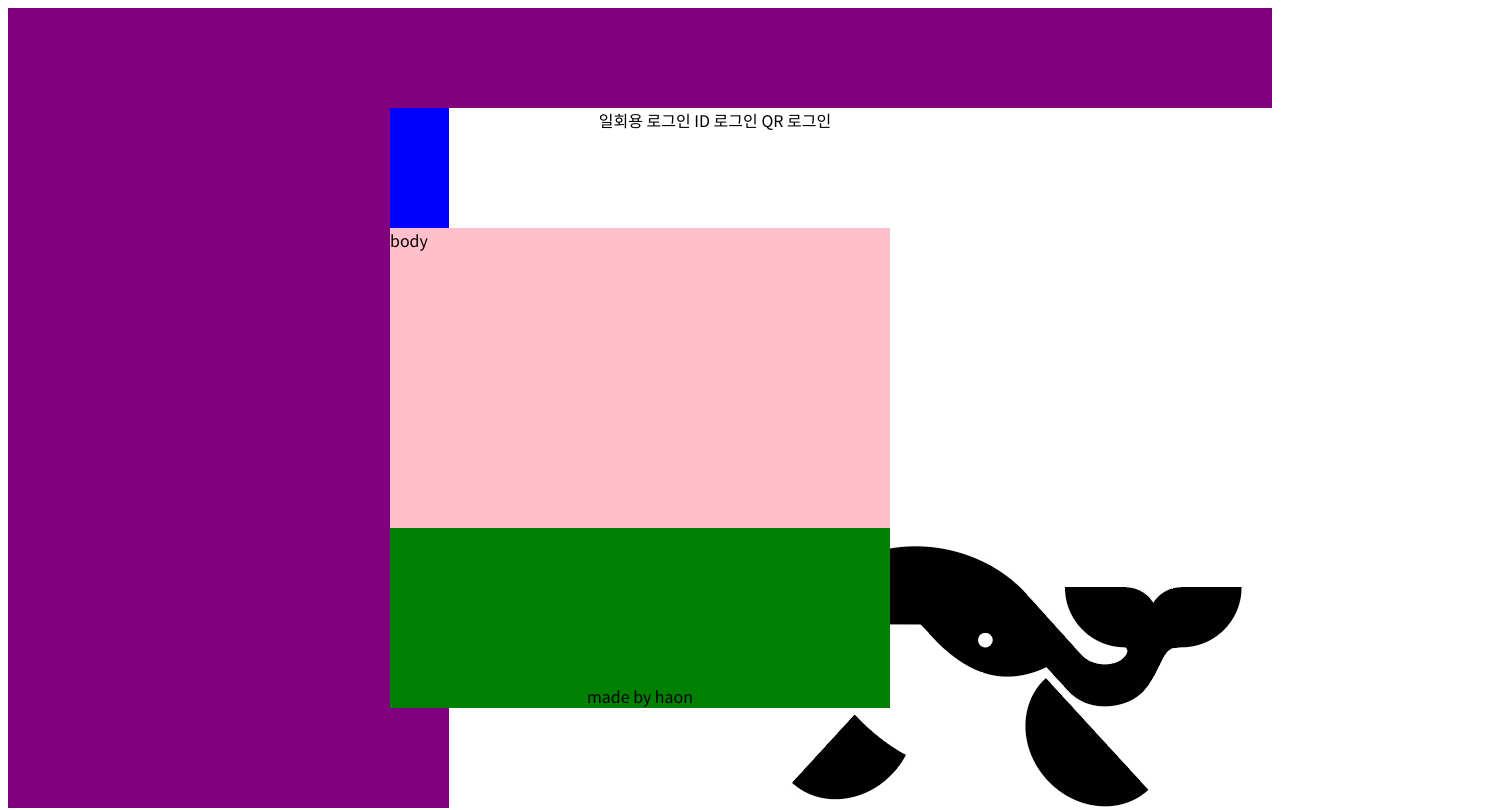
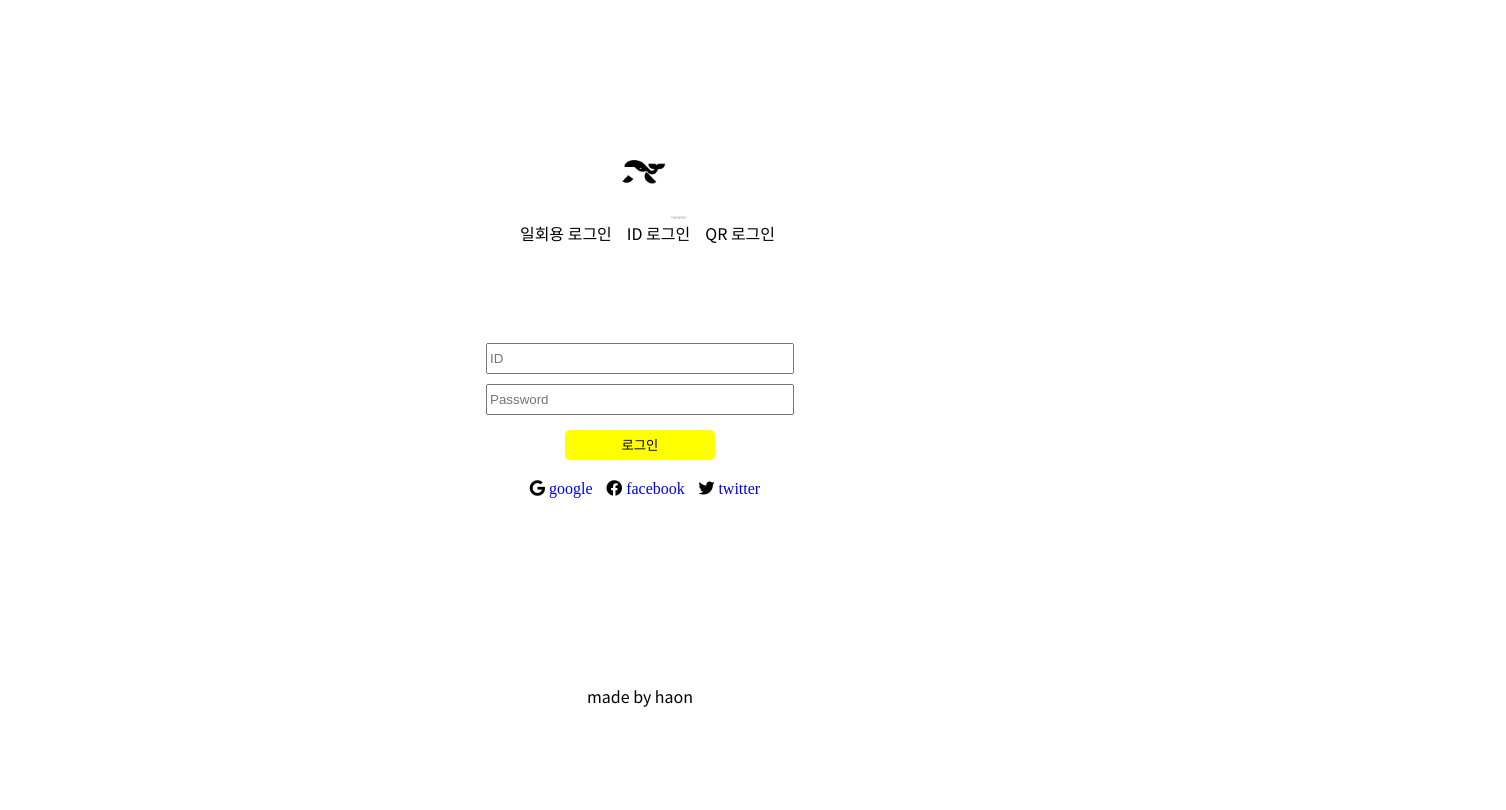
Before and after one commit to jinaliml/layout_practice, a plain HTML site: page index.html in a window 1280 px wide. Shown: the top 810 px of the page, 1506 px wide, since content can reach past the window. Drawn offline with Linux system fonts and the light colour scheme.

Commit message:
login 창 디자인
로고 사이즈 조절 로그인 버튼 로그인 옵셕 세가지 전반적인 색 조절

```diff
--- a/index.html
+++ b/index.html
@@ -7,6 +7,10 @@
     <title>layout_practice_1</title>
     <link href="https://fonts.googleapis.com/css2?family=Noto+Sans+KR:wght@100;300;400;500;700;900&display=swap" rel="stylesheet">
     <link rel="stylesheet" href='style/styles.css'>
+    <link
+    rel="stylesheet"
+    href="https://cdnjs.cloudflare.com/ajax/libs/font-awesome/5.8.2/css/all.min.css"
+  />
 </head>
 <body>
     <div class="root">
@@ -30,7 +34,28 @@
                 </div>
             </div>
             <div class="body">
-                body
+                <div class="input_form">
+                    <input type="text" name='ID' size=30 placeholder="ID">
+
+                    <input type="text" name="PW" size=30  placeholder="Password">
+                </div>
+                <div class="button_login">
+                    <button class="login_button" type="button">
+                        로그인
+                    </button>
+                </div>
+                <div class="login_option">
+                    <i class="fab fa-google">
+                        <a href="#">google</a>
+                    </i>
+                    <i class="fab fa-facebook">
+                        <a href="#">facebook</a>
+                    </i>
+                    <i class="fab fa-twitter">
+                        <a href="#">twitter</a>
+                    </i>
+                </div>
+
             </div>
             <div class="footer">
                 made by haon
--- a/style/styles.scss
+++ b/style/styles.scss
@@ -1,8 +1,11 @@
+a{
+    text-decoration:none;
+}
 body{
     font-family:"Noto Sans KR", "sans-serif";
 }
 .root{
-    background:purple;
+
     min-width:100%;
     min-height:100vh;
     display:flex;
@@ -14,29 +17,71 @@ body{
 .square{
     width:500px;
     height:600px;
-    background:yellow;
+
     display:flex;
     flex-flow: column wrap;
 
 }
 .header{
-    background:blue;
+
     width: 100%;
-    height:20%;
+    height:25%;
     display:flex;
     justify-content:center;
+    flex-flow: column wrap;
+    align-items: center;
 }
 .logo_box{
-    width:30%;
-    height:30%;
+    width:100px;
+    height:100px;
+}
+.logo{
+    width:100px;
+    height:100px;
+}
+.login_box{
+    display:flex;
+    justify-content: space-between;
+    span{
+        margin-left:15px;
+    }
 }
 .body{
-    background:pink;
+
     height:50%;
+    display: flex;
+    flex-flow: column wrap;
+    align-items: center;
+    justify-content: center;
+    div{
+        margin-top: 15px;
+    }
+}
+.input_form{
+    display: flex;
+    flex-flow: column wrap;
+    align-items: center;
+    justify-content: center;
+}
+.input_form > input{
+    width: 300px;
+    height: 25px;
+    margin-top: 10px;
+
+}
+.login_button{
+    background: yellow;
+    width: 150px;
+    height: 30px;
+    border:none;
+    border-radius: 5px;
+}
+.login_option>i{
+    margin-left: 10px;
 }
 .footer{
-    background:green;
-    height:30%;
+
+    height:25%;
     display: flex;
     justify-content:center;
     align-items: flex-end;
```
Also changed, not shown: style/styles.css, 1 other file.
